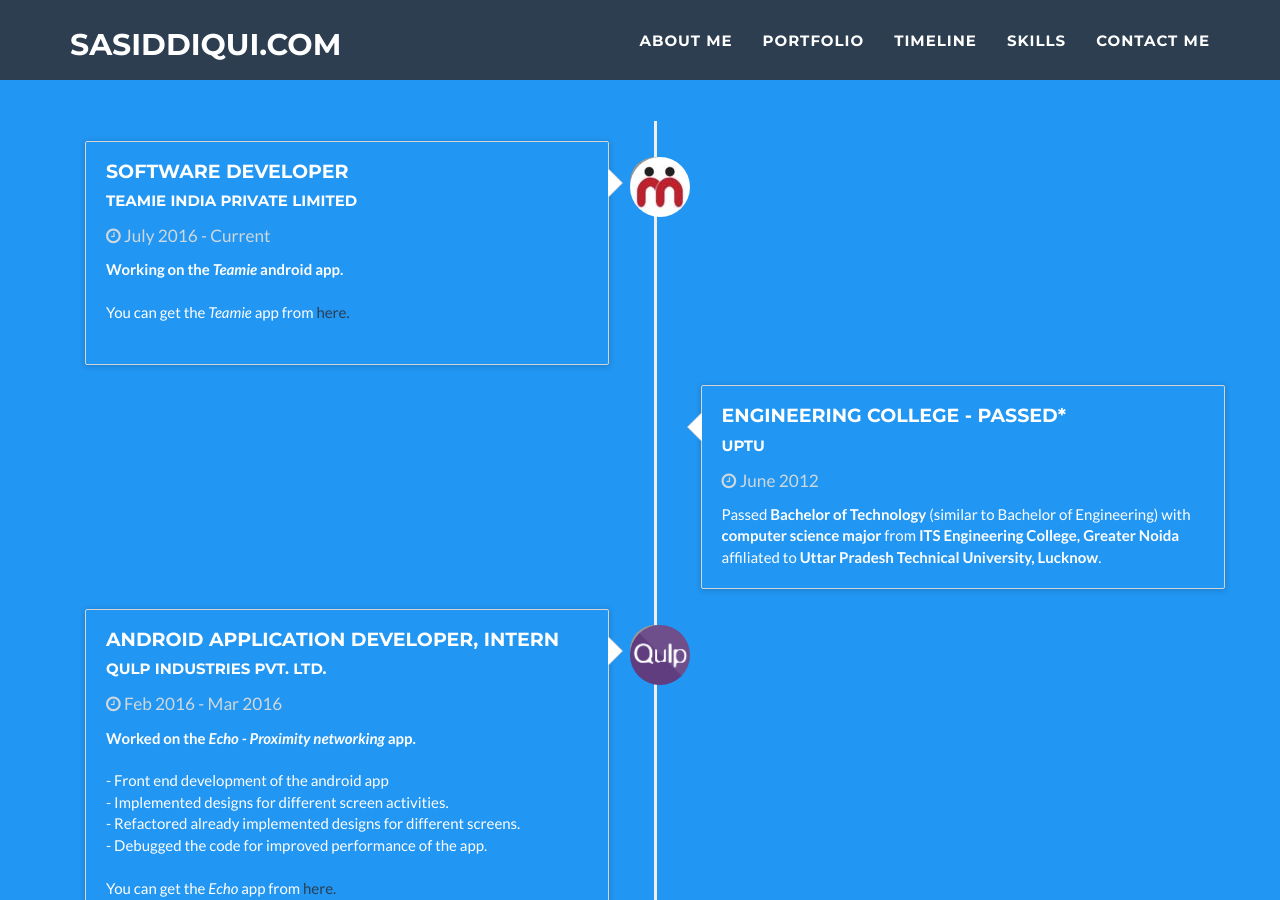
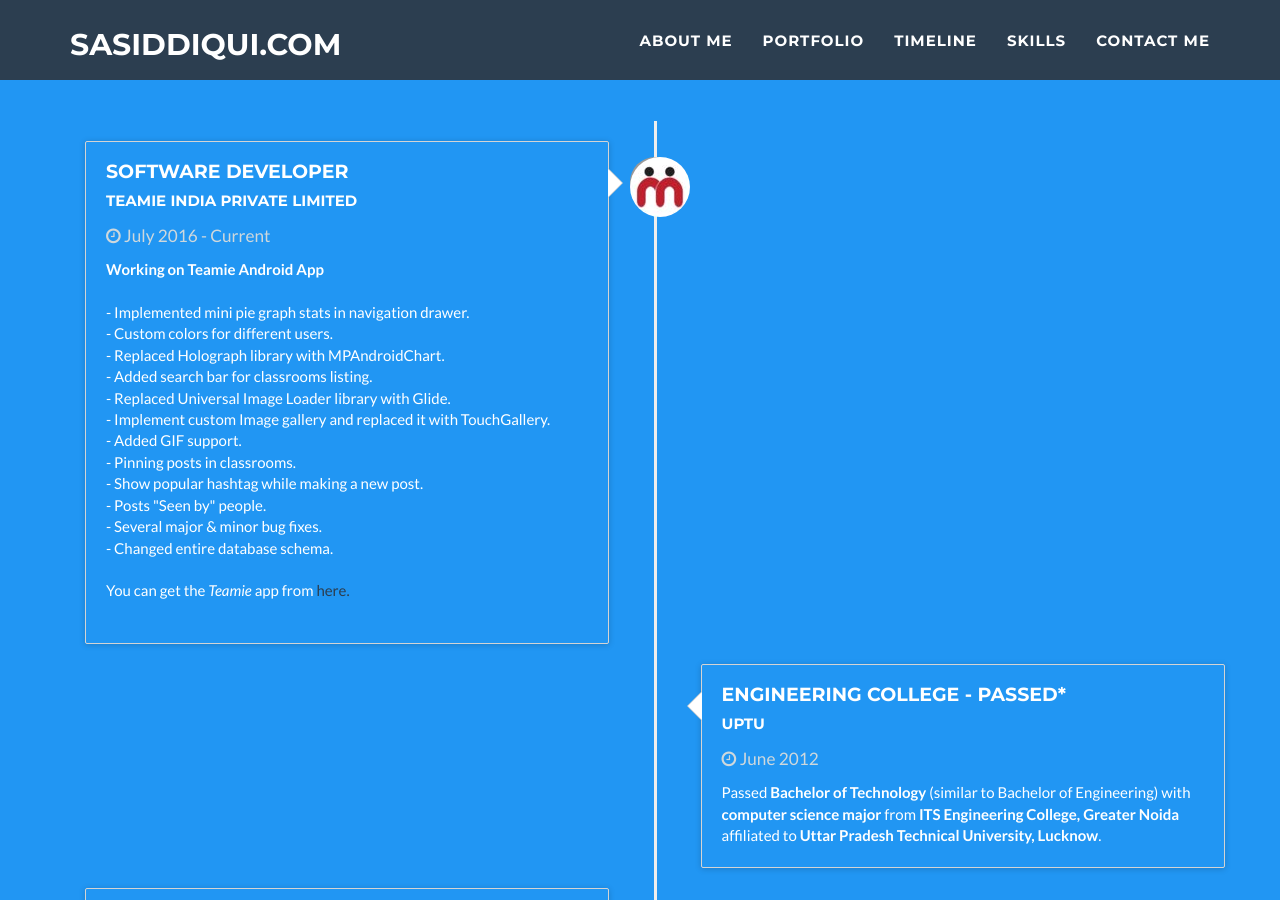
Before and after one commit to shahrukhamd/shahrukhamd.github.io, a Jekyll site: the page built from index.html, in a window 1280 px wide and 900 px high, scrolled down 3338 px. Built offline with Jekyll 4.4.1, drawn with Linux system fonts in a browser that asks for light colours; nearby versions of some CDN libraries; comment, search, counter and statistics services are not loaded.

Commit message:
Updated Teamie work and added Morse Code as skill.

```diff
--- a/_includes/skills.html
+++ b/_includes/skills.html
@@ -17,6 +17,7 @@
                       <span class="label label-success">Android App Development</span>
                       <span class="label label-success">Android Studio</span>
                       <span class="label label-success">Android Design Patterns</span>
+                      <span class="label label-success">Morse Code</span>
                     </p>
                   </div>
 
--- a/_includes/timeline.html
+++ b/_includes/timeline.html
@@ -21,7 +21,20 @@
                         </div>
                         <div class="timeline-body">
                             <dl>
-                              <dt>Working on the <i>Teamie</i> android app.</dt>
+                              <dt>Working on Teamie Android App</dt>
+                              <br/>
+                              <dd>- Implemented mini pie graph stats in navigation drawer.</dd>
+                              <dd>- Custom colors for different users.</dd>
+                              <dd>- Replaced Holograph library with MPAndroidChart.</dd>
+                              <dd>- Added search bar for classrooms listing.</dd>
+                              <dd>- Replaced Universal Image Loader library with Glide.</dd>
+                              <dd>- Implement custom Image gallery and replaced it with TouchGallery.</dd>
+                              <dd>- Added GIF support.</dd>
+                              <dd>- Pinning posts in classrooms.</dd>
+                              <dd>- Show popular hashtag while making a new post.</dd>
+                              <dd>- Posts "Seen by" people.</dd>
+                              <dd>- Several major & minor bug fixes.</dd>
+                              <dd>- Changed entire database schema.</dd>
                               <br/>
                               <dd>You can get the <i>Teamie</i> app from <a href="https://play.google.com/store/apps/details?id=com.theteamie.android.app">here.</a></dd>
                             </dl>
```
